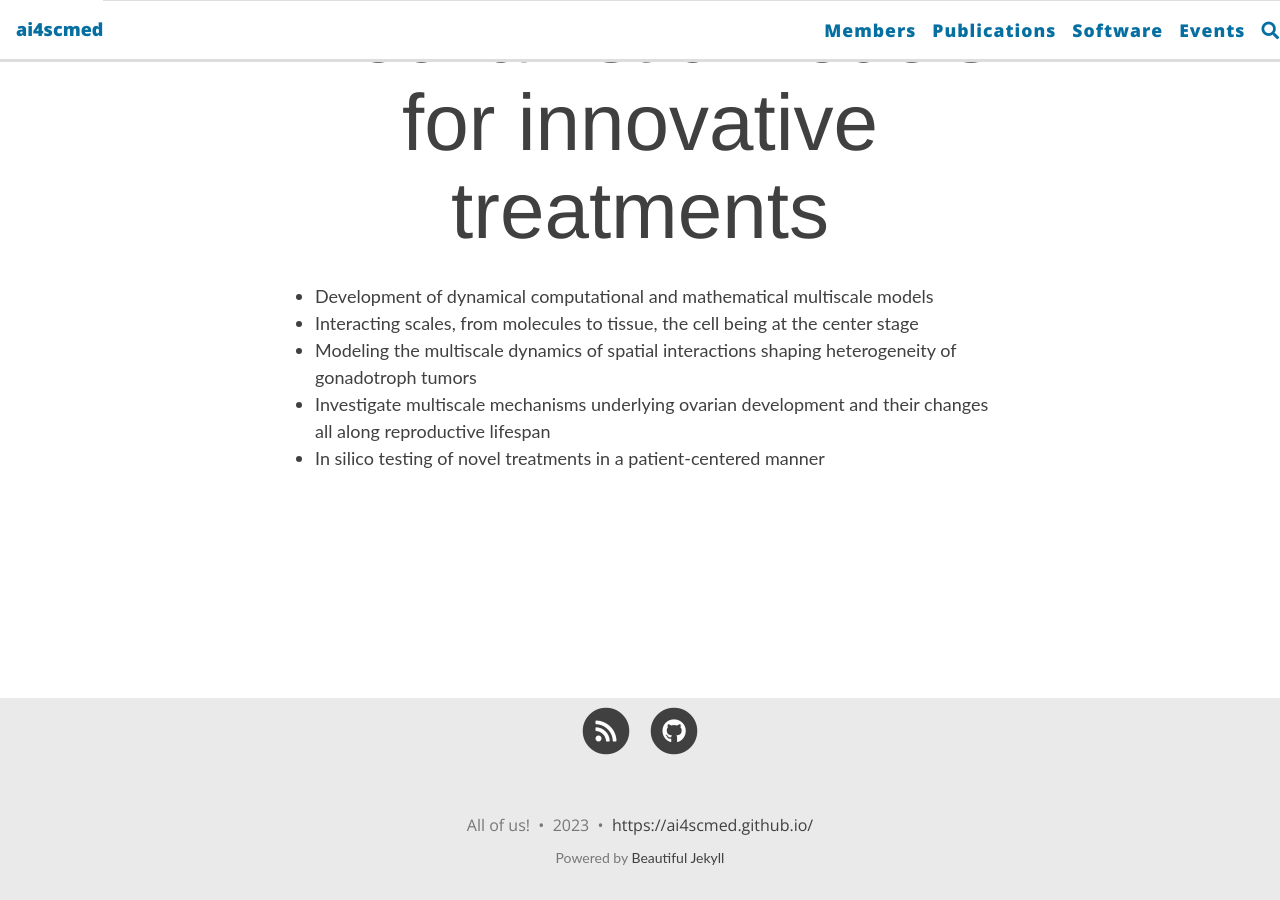
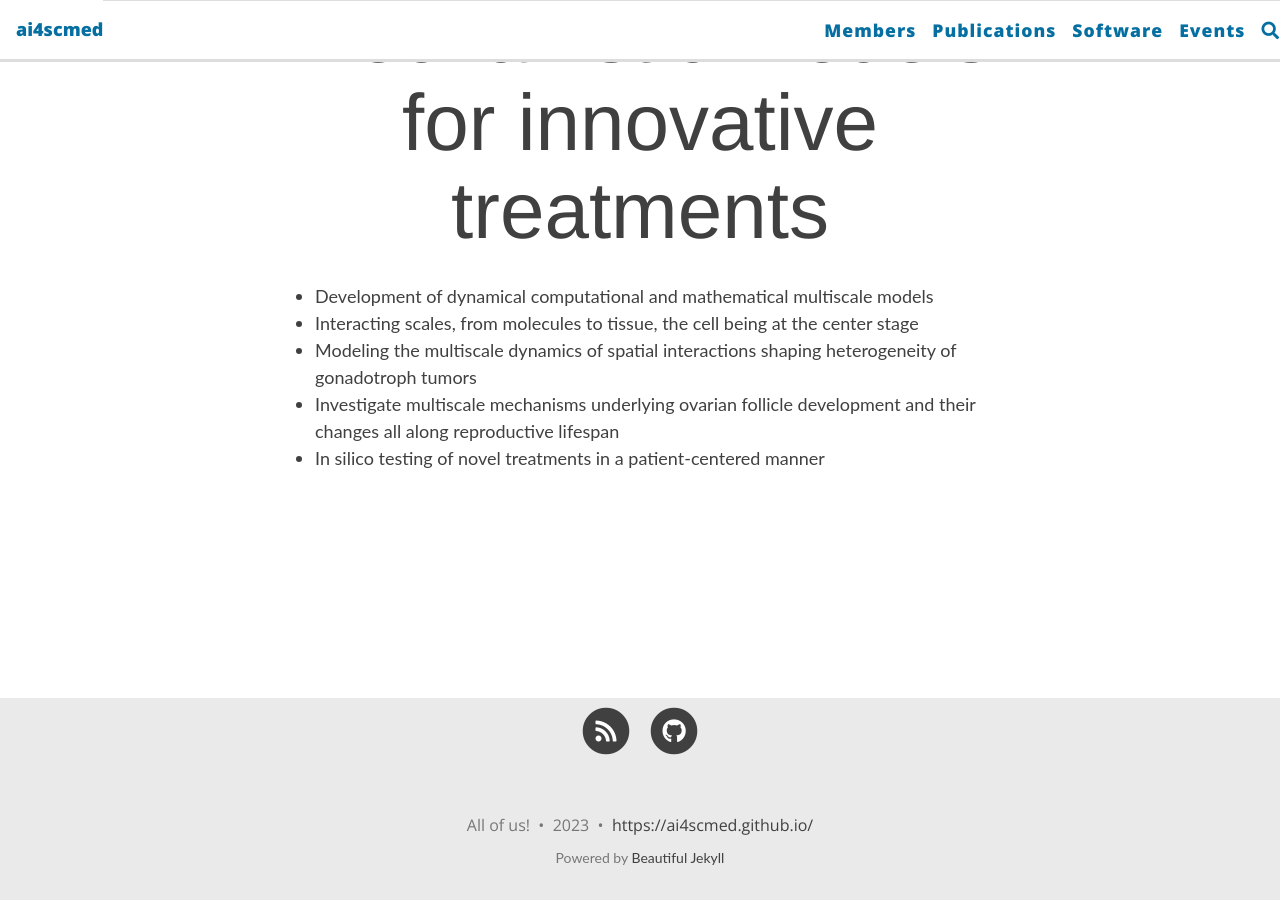
Before and after one commit to ai4scmed/ai4scmed.github.io, a Jekyll site: the page built from _wps/wp4.md, in a window 1280 px wide and 900 px high, scrolled down 377 px. Built offline with Jekyll 4.4.1, drawn with Linux system fonts in a browser that asks for light colours; nearby versions of some CDN libraries; comment, search, counter and statistics services are not loaded.

Commit message:
Update wp4.md

```diff
--- a/_wps/wp4.md
+++ b/_wps/wp4.md
@@ -10,5 +10,5 @@ image: slide_wp4.png
 - Development of dynamical computational and mathematical multiscale models
 - Interacting scales, from molecules to tissue, the cell being at the center stage
 - Modeling the multiscale dynamics of spatial interactions shaping heterogeneity of gonadotroph tumors
-- Investigate multiscale mechanisms underlying ovarian development and their changes all along reproductive lifespan
+- Investigate multiscale mechanisms underlying ovarian follicle development and their changes all along reproductive lifespan
 - In silico testing of novel treatments in a patient-centered manner
```
